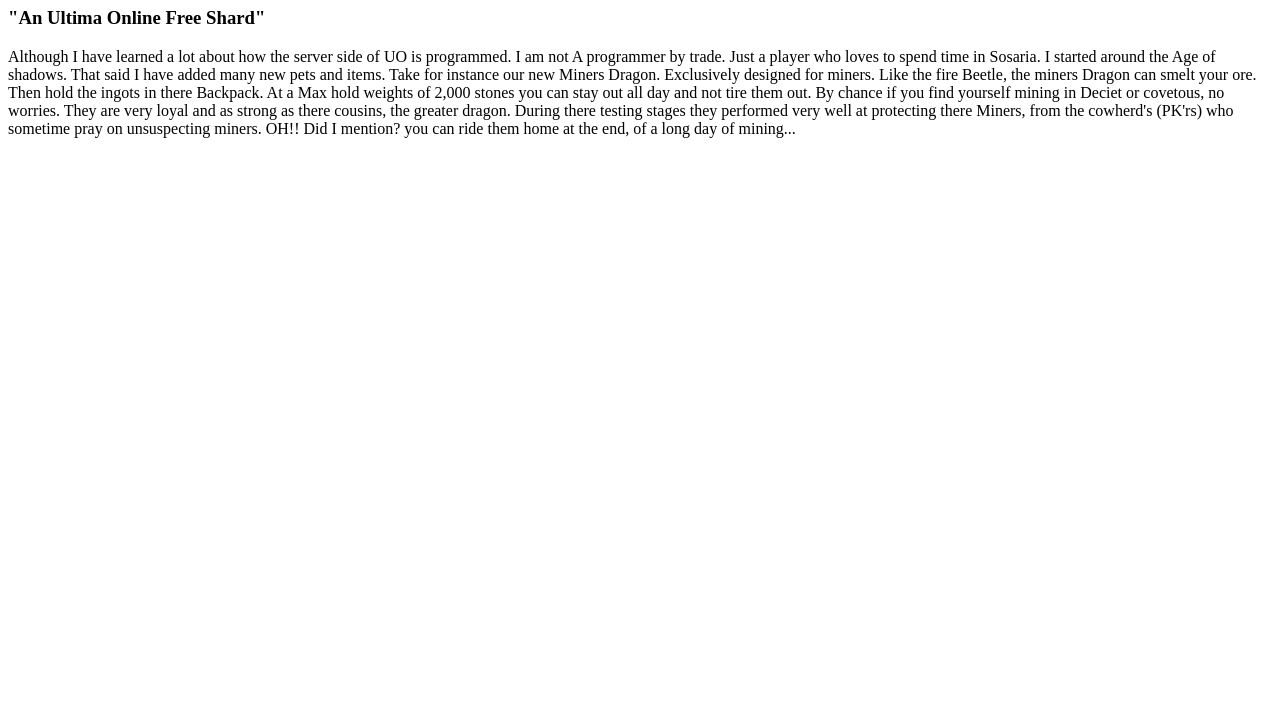
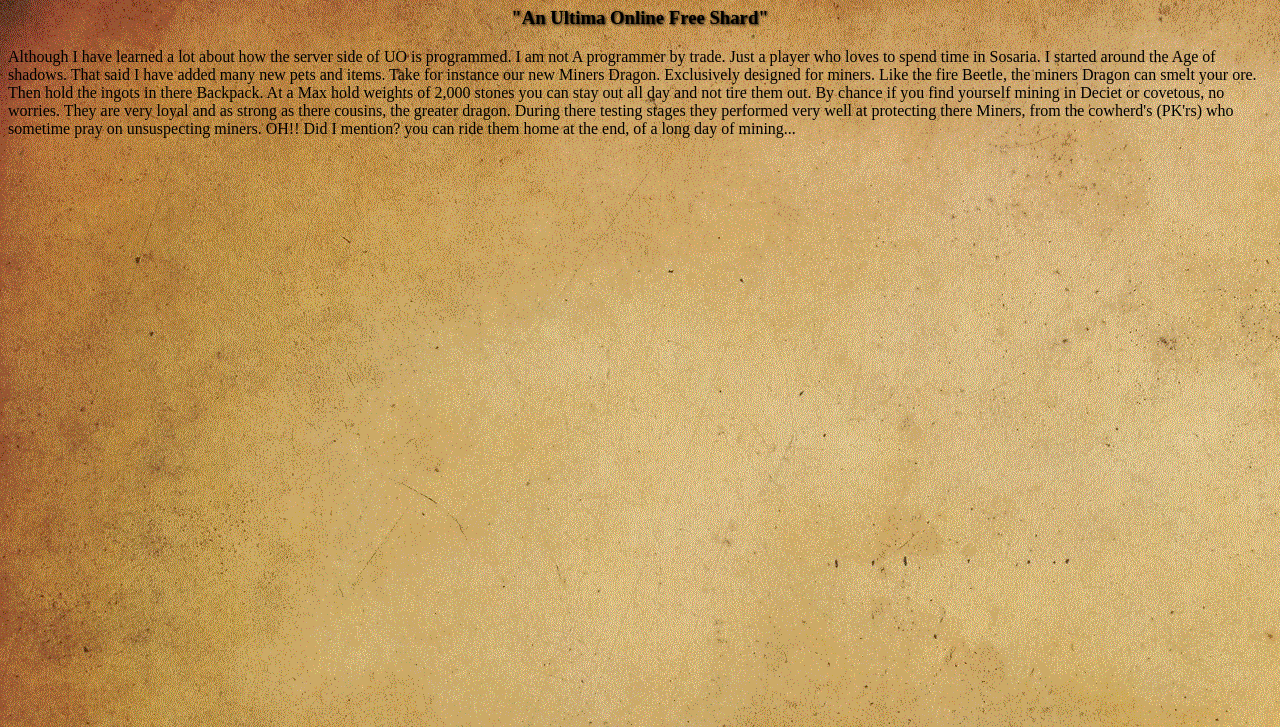
Before and after one commit to DungHook/KTWS--yatta-project, a plain HTML site: page index.html in a window 1280 px wide. Shown: the part 73-800 px from the top of the page. Drawn offline with Linux system fonts and the light colour scheme.

Commit message:
External Style Sheet
Wow, I am now useing an External css style sheet.  Very Cool

```diff
--- a/KTWS_ Style_1.css
+++ b/Stylesheet01.css
@@ -1,4 +1,3 @@
-@charset "ISO-8859-1";
 		body
  				{
  					background: url(TanPaper.gif);
--- a/index.html
+++ b/index.html
@@ -2,9 +2,8 @@
  <html>
  	<head>
  		<title> KTWS yatta v3</title>
- 		<style>
+ 		<link rel = "stylesheet"  type = "text/css" href = "Stylesheet01.css">
 
- 		</style>
  	</head>
  	<body>
  		<h1 >" Knights Templar"</h1>
```
